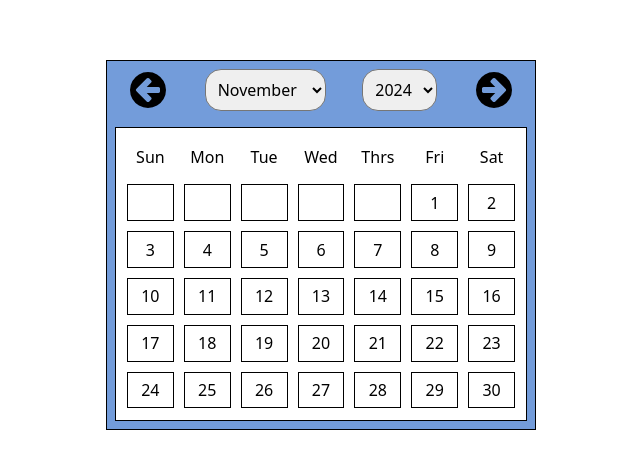
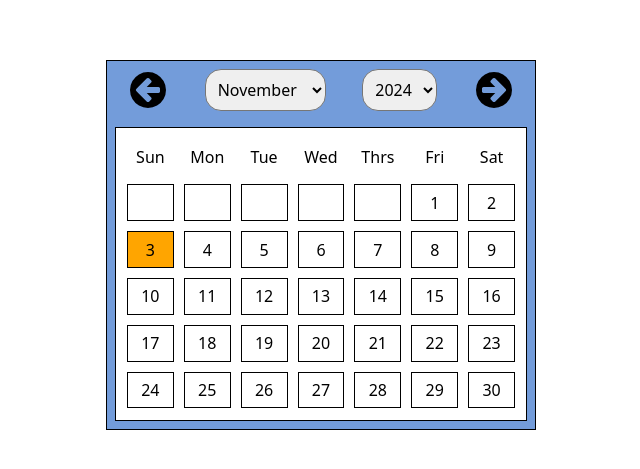
Before and after one commit to surya74697873/react-practice, a React (Vite) app: page / in a window 1280 px wide. Shown: the part 155-624 px from the top of the page, without its empty margins (319-959 px from the left). Built offline with nearby package versions, Linux system fonts and the light colour scheme.

Commit message:
over Calendar Component

```diff
--- a/src/Calender/Calender.css
+++ b/src/Calender/Calender.css
@@ -38,6 +38,11 @@
 .Date, .Day{
     padding: .4em;
 }
+
+.Today{
+    background-color: orange;
+}
+
 select{
     border-radius: 1em;
     padding: .5em;
--- a/src/Calender/Calender.jsx
+++ b/src/Calender/Calender.jsx
@@ -33,22 +33,34 @@ function Calender() {
 
   function handleMonth(value) {
     let month = months.indexOf(value);
-    setCurrentDate(prevDate => new Date(prevDate.getFullYear(),month,1))
+    setCurrentDate((prevDate) => new Date(prevDate.getFullYear(), month, 1));
   }
 
   function handleYear(value) {
     let year = value;
-    setCurrentDate(prevDate => new Date(year,prevDate.getMonth() + 1,1))
+    setCurrentDate((prevDate) => new Date(year, prevDate.getMonth() + 1, 1));
   }
 
-  function increaseMonth(){
-    setCurrentDate(prevDate => new Date(prevDate.getFullYear(),prevDate.getMonth() + 1,1))
+  function increaseMonth() {
+    setCurrentDate(
+      (prevDate) => new Date(prevDate.getFullYear(), prevDate.getMonth() + 1, 1)
+    );
   }
 
-  function decreaseMonth(){
-    setCurrentDate(prevDate => new Date(prevDate.getFullYear(),prevDate.getMonth() - 1,1))
+  function decreaseMonth() {
+    setCurrentDate(
+      (prevDate) => new Date(prevDate.getFullYear(), prevDate.getMonth() - 1, 1)
+    );
   }
 
+  function isToday(index) {
+    const today = new Date();
+    return (
+      today.getDate() === index - firstDay + 1 &&
+      today.getMonth() === currentDate.getMonth() &&
+      today.getFullYear() === currentDate.getFullYear()
+    );
+  }
 
   return (
     <div className="Calender">
@@ -85,11 +97,15 @@ function Calender() {
       </div>
       <div className="Dates">
         {days.map((day, index) => (
-          <div className="Day" key={index}>{day}</div>
+          <div className="Day" key={index}>
+            {day}
+          </div>
         ))}
-        {[...Array((lastDate + firstDay <= 35) ? 35 : 42)].map((_, index) => (
-          <div key={index} className="Date">
-            {firstDay <= index && lastDate + firstDay > index ? index - firstDay + 1: ""}
+        {[...Array(lastDate + firstDay <= 35 ? 35 : 42)].map((_, index) => (
+          <div key={index} className={`Date ${isToday(index) && "Today"}`}>
+            {firstDay <= index && lastDate + firstDay > index
+              ? index - firstDay + 1
+              : ""}
           </div>
         ))}
       </div>
```
